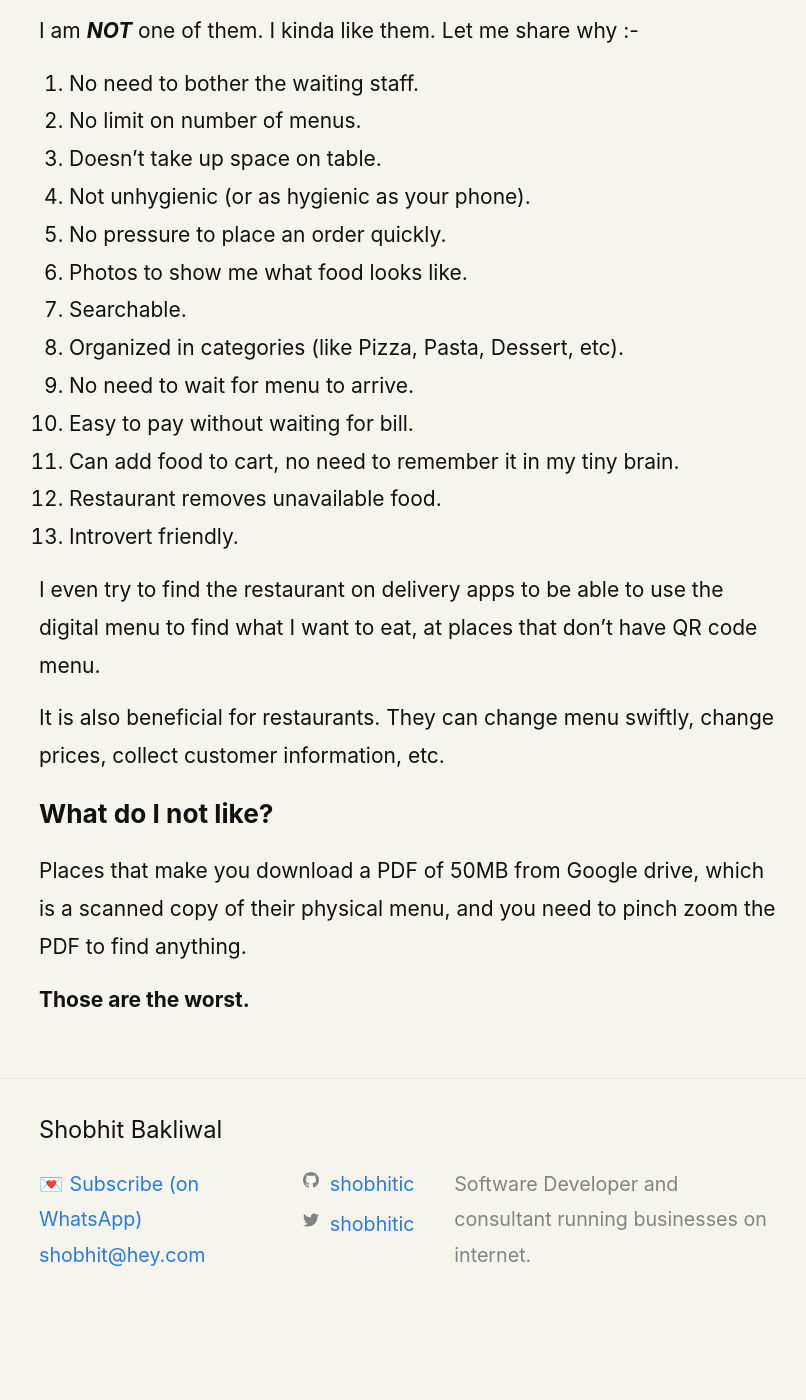
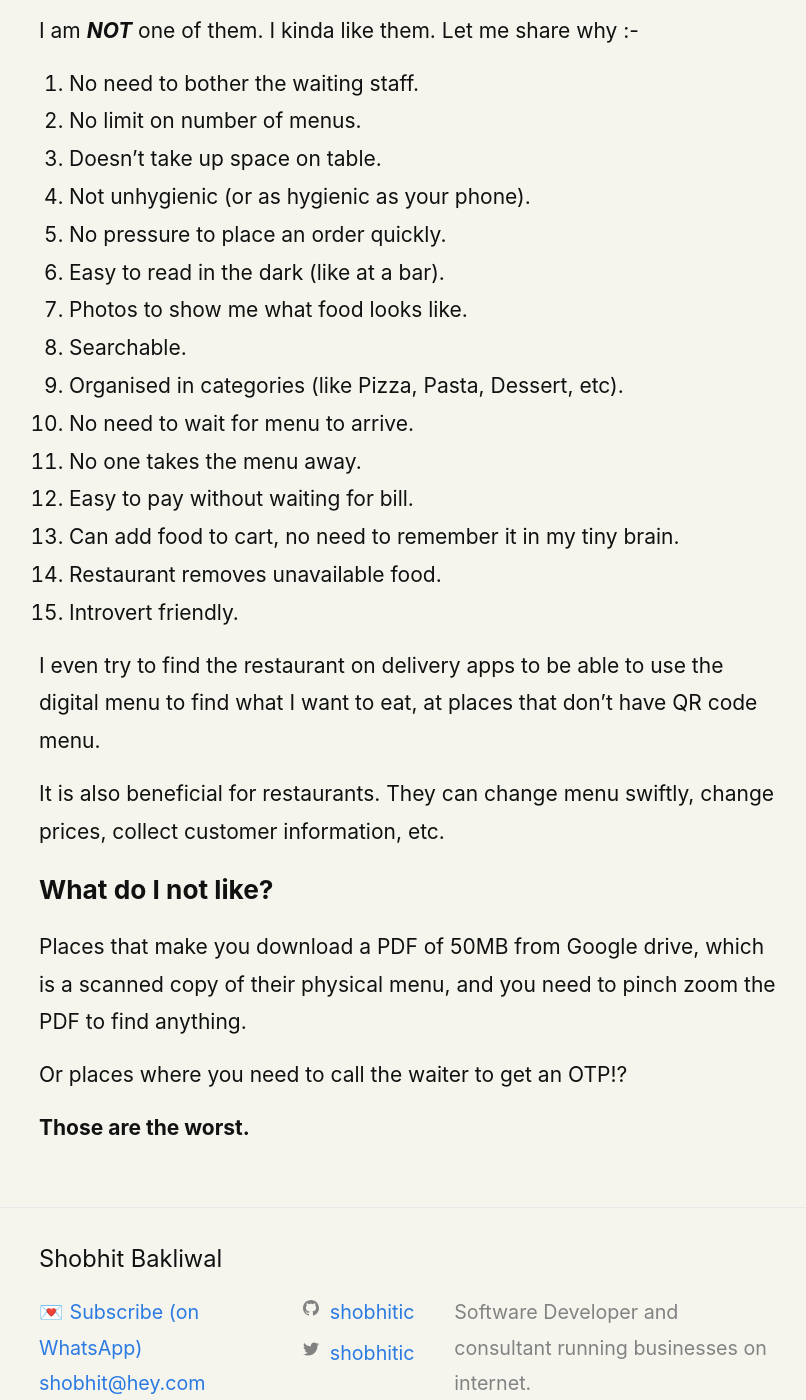
Before and after one commit to shobhitic/shobhitic.github.io, a Jekyll site: the page built from _posts/2024-03-12-qr-code-menus.md, in a window 1280 px wide and 1400 px high, scrolled down 333 px. Shown: the whole window, without its empty margins (231-1037 px from the left). Built offline with Jekyll 4.4.1, drawn with Linux system fonts in a browser that asks for light colours; comment, search, counter and statistics services are not loaded; before the commit the page ends 1666 px from its top, so only the background shows below that.

Commit message:
updated qr code menus

```diff
--- a/_posts/2024-03-12-qr-code-menus.md
+++ b/_posts/2024-03-12-qr-code-menus.md
@@ -13,14 +13,16 @@ I am ***NOT*** one of them. I kinda like them. Let me share why :-
 3. Doesn't take up space on table.
 4. Not unhygienic (or as hygienic as your phone).
 5. No pressure to place an order quickly.
-6. Photos to show me what food looks like.
-7. Searchable.
-8. Organized in categories (like Pizza, Pasta, Dessert, etc).
-9. No need to wait for menu to arrive.
-10. Easy to pay without waiting for bill.
-11. Can add food to cart, no need to remember it in my tiny brain.
-12. Restaurant removes unavailable food.
-13. Introvert friendly.
+6. Easy to read in the dark (like at a bar).
+7. Photos to show me what food looks like.
+8. Searchable.
+9. Organised in categories (like Pizza, Pasta, Dessert, etc).
+10. No need to wait for menu to arrive.
+11. No one takes the menu away.
+12. Easy to pay without waiting for bill.
+13. Can add food to cart, no need to remember it in my tiny brain.
+14. Restaurant removes unavailable food.
+15. Introvert friendly.
 
 I even try to find the restaurant on delivery apps to be able to use the digital menu to find what I want to eat, at places that don't have QR code menu.
 
@@ -29,4 +31,6 @@ It is also beneficial for restaurants. They can change menu swiftly, change pric
 
 Places that make you download a PDF of 50MB from Google drive, which is a scanned copy of their physical menu, and you need to pinch zoom the PDF to find anything.
 
+Or places where you need to call the waiter to get an OTP!?
+
 **Those are the worst.**
```
